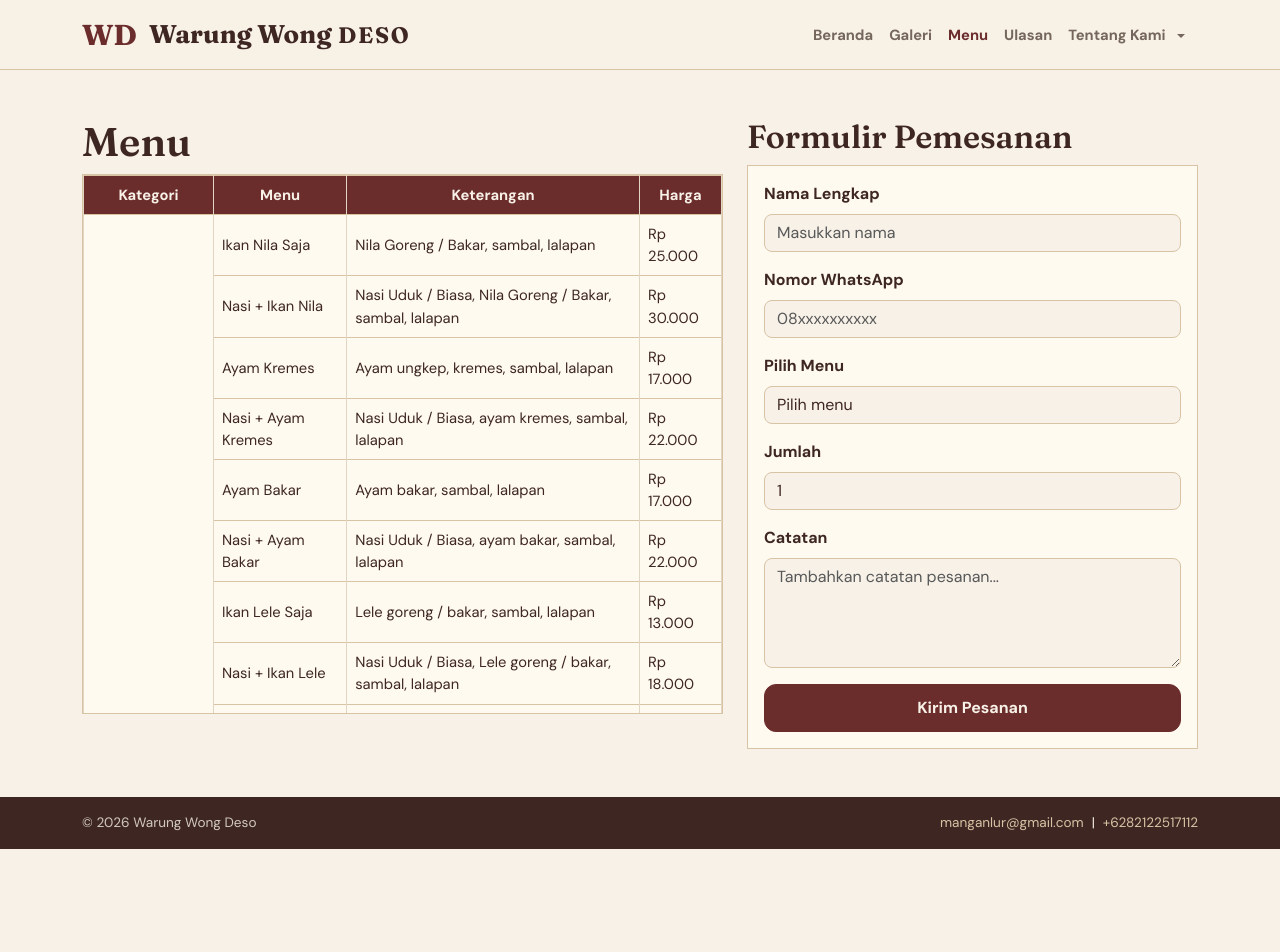
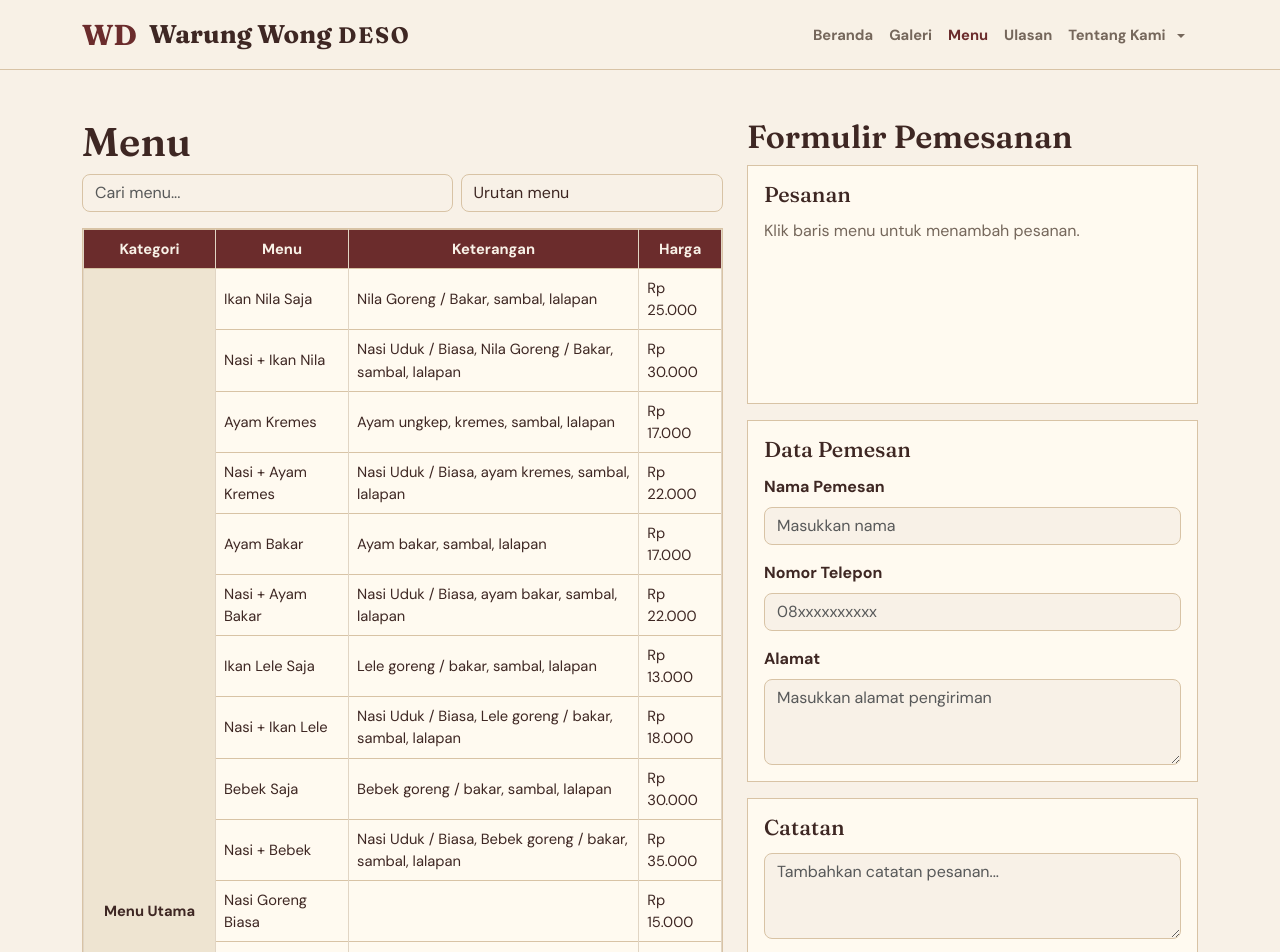
Before and after one commit to TesaMklw/Kelompok-6-FrontEnd, a React (Vite) app in the folder ProjectUAS/: page /menu in a window 1280 px wide. Shown: the top 952 px of the page. Before the commit the page ends 849 px from the top, so only its background shows below. Built offline with nearby package versions, Linux system fonts and the light colour scheme.

Commit message:
updating menu

```diff
--- a/ProjectUAS/src/halaman/Menu.jsx
+++ b/ProjectUAS/src/halaman/Menu.jsx
@@ -1,51 +1,206 @@
-import { useEffect, useState } from "react";
+import { useEffect, useMemo, useRef, useState } from "react";
 import {
 	Alert,
 	Button,
+	Card,
 	Col,
 	Container,
 	Form,
+	Modal,
 	Row,
 	Table,
 } from "react-bootstrap";
 import { cariMenu, formatRupiah, kelompokMenu } from "../data/menu";
 
-const awal = {
+const awalPelanggan = {
 	nama: "",
-	whatsapp: "",
-	menu: "",
-	jumlah: 1,
+	telepon: "",
+	alamat: "",
 	catatan: "",
 };
 
+const metodeBayar = [
+	{ nilai: "tunai", label: "Tunai" },
+	{ nilai: "transfer", label: "Transfer" },
+	{ nilai: "qris", label: "QRIS" },
+];
+
+const daftarMenu = kelompokMenu.flatMap((kelompok) =>
+	kelompok.item.map((item) => ({ ...item, kategori: kelompok.nama })),
+);
+
+function teksCari(item) {
+	return `${item.nama} ${item.keterangan} ${item.kategori}`.toLowerCase();
+}
+
 export default function Menu() {
-	const [formulir, setFormulir] = useState(awal);
-	const [pesan, setPesan] = useState("");
+	const [keranjang, setKeranjang] = useState([]);
+	const [pelanggan, setPelanggan] = useState(awalPelanggan);
+	const [cari, setCari] = useState("");
+	const [urutan, setUrutan] = useState("bawaan");
+	const [tampilKonfirmasi, setTampilKonfirmasi] = useState(false);
+	const [metode, setMetode] = useState("");
+	const [berhasil, setBerhasil] = useState(false);
+	const sudahBayar = useRef(false);
 
 	useEffect(() => {
 		document.title = "Warung Wong Deso - Menu";
 	}, []);
 
-	function ubah(event) {
+	const kata = cari.trim().toLowerCase();
+	const sedangMenyusun = urutan !== "bawaan" || kata.length > 0;
+
+	const tampilan = useMemo(() => {
+		const daftar = daftarMenu.map((item) => ({ ...item, cocok: false }));
+		if (urutan === "termurah") {
+			daftar.sort(
+				(a, b) => a.harga - b.harga || a.nama.localeCompare(b.nama, "id"),
+			);
+		}
+		if (urutan === "termahal") {
+			daftar.sort(
+				(a, b) => b.harga - a.harga || a.nama.localeCompare(b.nama, "id"),
+			);
+		}
+		if (!kata) return daftar;
+
+		const cocok = [];
+		const lain = [];
+		for (const item of daftar) {
+			if (teksCari(item).includes(kata)) cocok.push({ ...item, cocok: true });
+			else lain.push(item);
+		}
+		return [...cocok, ...lain];
+	}, [kata, urutan]);
+
+	const pesanan = keranjang
+		.map((item) => {
+			const menu = cariMenu(item.id);
+			if (!menu) return null;
+			return { ...menu, jumlah: item.jumlah };
+		})
+		.filter(Boolean);
+
+	const total = pesanan.reduce(
+		(jumlah, item) => jumlah + item.harga * item.jumlah,
+		0,
+	);
+
+	function ubahPelanggan(event) {
 		const { name, value } = event.target;
-		setFormulir((sekarang) => ({ ...sekarang, [name]: value }));
+		setPelanggan((sekarang) => ({ ...sekarang, [name]: value }));
 	}
 
-	function kirim(event) {
+	function tambah(id) {
+		setBerhasil(false);
+		setKeranjang((sekarang) => {
+			const ada = sekarang.find((item) => item.id === id);
+			if (!ada) return [...sekarang, { id, jumlah: 1 }];
+			return sekarang.map((item) =>
+				item.id === id ? { ...item, jumlah: item.jumlah + 1 } : item,
+			);
+		});
+	}
+
+	function ubahJumlah(id, delta) {
+		setKeranjang((sekarang) =>
+			sekarang.flatMap((item) => {
+				if (item.id !== id) return [item];
+				const jumlah = item.jumlah + delta;
+				return jumlah > 0 ? [{ ...item, jumlah }] : [];
+			}),
+		);
+	}
+
+	function bukaKonfirmasi(event) {
 		event.preventDefault();
-		const dipilih = cariMenu(formulir.menu);
-		if (!dipilih) return;
-		setPesan(
-			`Pesanan ${dipilih.nama} sebanyak ${formulir.jumlah} atas nama ${formulir.nama} sudah kami catat. Kami akan menghubungi ${formulir.whatsapp}.`,
+		if (pesanan.length === 0) return;
+		setMetode("");
+		setTampilKonfirmasi(true);
+	}
+
+	function bayar() {
+		if (!metode || pesanan.length === 0) return;
+		sudahBayar.current = true;
+		setBerhasil(true);
+		setTampilKonfirmasi(false);
+	}
+
+	function selesaiTutup() {
+		if (!sudahBayar.current) return;
+		sudahBayar.current = false;
+		setKeranjang([]);
+		setPelanggan(awalPelanggan);
+		setMetode("");
+	}
+
+	function tekanBaris(event, id) {
+		if (event.key === "Enter" || event.key === " ") {
+			event.preventDefault();
+			tambah(id);
+		}
+	}
+
+	function selPesan(item, isi, label) {
+		return (
+			<td
+				className="sel-pesan"
+				onClick={() => tambah(item.id)}
+				onKeyDown={label ? (event) => tekanBaris(event, item.id) : undefined}
+				tabIndex={label ? 0 : undefined}
+				role={label ? "button" : undefined}
+				aria-label={label}
+			>
+				{isi}
+			</td>
 		);
-		setFormulir(awal);
+	}
+
+	function barisMenu(item, kategori, rowSpan) {
+		return (
+			<tr
+				key={item.id}
+				className={item.cocok ? "baris-menu baris-cocok" : "baris-menu"}
+			>
+				{kategori != null && (
+					<th className="sel-kategori" scope="rowgroup" rowSpan={rowSpan}>
+						{kategori}
+					</th>
+				)}
+				{selPesan(item, item.nama, `Tambah ${item.nama}`)}
+				{selPesan(item, item.keterangan)}
+				{selPesan(item, formatRupiah(item.harga))}
+			</tr>
+		);
 	}
 
 	return (
 		<Container className="py-4 py-lg-5">
-			<Row className="g-4 align-items-start">
-				<Col lg={7}>
+			<Row className="g-4 menu-sejajar">
+				<Col lg={7} className="kolom-menu">
 					<h1 className="judul-bagian">Menu</h1>
+					<Row className="g-2 mb-3">
+						<Col md={7}>
+							<Form.Control
+								type="search"
+								value={cari}
+								onChange={(event) => setCari(event.target.value)}
+								placeholder="Cari menu..."
+								aria-label="Cari menu"
+							/>
+						</Col>
+						<Col md={5}>
+							<Form.Select
+								value={urutan}
+								onChange={(event) => setUrutan(event.target.value)}
+								aria-label="Urutkan menu"
+							>
+								<option value="bawaan">Urutan menu</option>
+								<option value="termurah">Harga termurah</option>
+								<option value="termahal">Harga termahal</option>
+							</Form.Select>
+						</Col>
+					</Row>
 					<div className="bungkus-tabel">
 						<Table bordered className="tabel-menu mb-0">
 							<thead>
@@ -57,28 +212,22 @@ export default function Menu() {
 								</tr>
 							</thead>
 							<tbody>
-								{kelompokMenu.map((kelompok) =>
-									kelompok.item.map((item, indeks) => (
-										<tr key={item.id}>
-											{indeks === 0 && (
-												<th
-													className="sel-kategori"
-													scope="rowgroup"
-													rowSpan={kelompok.item.length}
-												>
-													{kelompok.nama}
-												</th>
-											)}
-											<td>{item.nama}</td>
-											<td>{item.keterangan}</td>
-											<td>{formatRupiah(item.harga)}</td>
-										</tr>
-									)),
+								{sedangMenyusun
+									? tampilan.map((item) => barisMenu(item, item.kategori, 1))
+									: kelompokMenu.map((kelompok) =>
+											kelompok.item.map((item, indeks) =>
+												barisMenu(
+													item,
+													indeks === 0 ? kelompok.nama : null,
+													kelompok.item.length,
+												),
+											),
 										)}
 								<tr className="catatan-tabel">
 									<td colSpan={4}>
-										<strong>Info:</strong> Semua menu dibuat segar setiap hari.
-										Harga sudah termasuk pajak.
+										<strong>Info:</strong> Klik baris menu untuk menambah
+										pesanan. Semua menu dibuat segar setiap hari. Harga sudah
+										termasuk pajak.
 									</td>
 								</tr>
 							</tbody>
@@ -88,81 +237,192 @@ export default function Menu() {
 
 				<Col lg={5}>
 					<h2 className="judul-bagian">Formulir Pemesanan</h2>
-					{pesan && (
-						<Alert variant="success" onClose={() => setPesan("")} dismissible>
-							{pesan}
+					{berhasil && (
+						<Alert
+							variant="success"
+							onClose={() => setBerhasil(false)}
+							dismissible
+						>
+							Pesanan berhasil.
 						</Alert>
 					)}
-					<Form className="formulir-pesan" onSubmit={kirim}>
+					<Card className="kartu-pesanan mb-3">
+						<Card.Body>
+							<h3 className="judul-kartu">Pesanan</h3>
+							<div className="isi-pesanan">
+								{pesanan.length === 0 ? (
+									<p className="teks-kosong mb-0">
+										Klik baris menu untuk menambah pesanan.
+									</p>
+								) : (
+									<ul className="daftar-pesanan">
+										{pesanan.map((item) => (
+											<li key={item.id} className="baris-pesanan">
+												<div>
+													<strong>
+														{item.nama} x{item.jumlah}
+													</strong>
+													<div className="harga-pesanan">
+														{formatRupiah(item.harga * item.jumlah)}
+													</div>
+												</div>
+												<div className="pengatur-jumlah">
+													<Button
+														type="button"
+														variant="outline-primary"
+														size="sm"
+														onClick={() => ubahJumlah(item.id, -1)}
+														aria-label={`Kurangi ${item.nama}`}
+													>
+														−
+													</Button>
+													<Button
+														type="button"
+														variant="outline-primary"
+														size="sm"
+														onClick={() => ubahJumlah(item.id, 1)}
+														aria-label={`Tambah ${item.nama}`}
+													>
+														+
+													</Button>
+												</div>
+											</li>
+										))}
+									</ul>
+								)}
+							</div>
+						</Card.Body>
+					</Card>
+
+					<Form onSubmit={bukaKonfirmasi}>
+						<Card className="kartu-pesanan">
+							<Card.Body>
+								<h3 className="judul-kartu">Data Pemesan</h3>
 								<Form.Group className="mb-3" controlId="nama">
-							<Form.Label>Nama Lengkap</Form.Label>
+									<Form.Label>Nama Pemesan</Form.Label>
 									<Form.Control
 										name="nama"
-								value={formulir.nama}
-								onChange={ubah}
+										value={pelanggan.nama}
+										onChange={ubahPelanggan}
 										placeholder="Masukkan nama"
 										required
 									/>
 								</Form.Group>
-						<Form.Group className="mb-3" controlId="whatsapp">
-							<Form.Label>Nomor WhatsApp</Form.Label>
+								<Form.Group className="mb-3" controlId="telepon">
+									<Form.Label>Nomor Telepon</Form.Label>
 									<Form.Control
 										type="tel"
-								name="whatsapp"
-								value={formulir.whatsapp}
-								onChange={ubah}
+										name="telepon"
+										value={pelanggan.telepon}
+										onChange={ubahPelanggan}
 										placeholder="08xxxxxxxxxx"
 										required
 									/>
 								</Form.Group>
-						<Form.Group className="mb-3" controlId="pilih-menu">
-							<Form.Label>Pilih Menu</Form.Label>
-							<Form.Select
-								name="menu"
-								value={formulir.menu}
-								onChange={ubah}
-								required
-							>
-								<option value="">Pilih menu</option>
-								{kelompokMenu.map((kelompok) => (
-									<optgroup key={kelompok.nama} label={kelompok.nama}>
-										{kelompok.item.map((item) => (
-											<option key={item.id} value={item.id}>
-												{item.nama} - {formatRupiah(item.harga)}
-											</option>
-										))}
-									</optgroup>
-								))}
-							</Form.Select>
-						</Form.Group>
-						<Form.Group className="mb-3" controlId="jumlah">
-							<Form.Label>Jumlah</Form.Label>
+								<Form.Group className="mb-0" controlId="alamat">
+									<Form.Label>Alamat</Form.Label>
 									<Form.Control
-								type="number"
-								name="jumlah"
-								min="1"
-								value={formulir.jumlah}
-								onChange={ubah}
+										as="textarea"
+										rows={3}
+										name="alamat"
+										value={pelanggan.alamat}
+										onChange={ubahPelanggan}
+										placeholder="Masukkan alamat pengiriman"
 										required
 									/>
 								</Form.Group>
-						<Form.Group className="mb-3" controlId="catatan">
-							<Form.Label>Catatan</Form.Label>
+							</Card.Body>
+						</Card>
+						<Card className="kartu-pesanan mt-3">
+							<Card.Body>
+								<h3 className="judul-kartu">Catatan</h3>
+								<Form.Group className="mb-0" controlId="catatan">
+									<Form.Label className="visually-hidden">Catatan</Form.Label>
 									<Form.Control
 										as="textarea"
-								rows={4}
+										rows={3}
 										name="catatan"
-								value={formulir.catatan}
-								onChange={ubah}
+										value={pelanggan.catatan}
+										onChange={ubahPelanggan}
 										placeholder="Tambahkan catatan pesanan..."
 									/>
 								</Form.Group>
-						<Button type="submit" variant="primary" className="w-100">
-							Kirim Pesanan
+							</Card.Body>
+						</Card>
+						<Button
+							type="submit"
+							variant="primary"
+							className="w-100 btn-konfirmasi mt-3"
+							disabled={pesanan.length === 0}
+						>
+							Konfirmasi Pesanan
 						</Button>
 					</Form>
 				</Col>
 			</Row>
+
+			<Modal
+				show={tampilKonfirmasi}
+				onHide={() => setTampilKonfirmasi(false)}
+				onExited={selesaiTutup}
+				centered
+			>
+				<Modal.Header closeButton>
+					<Modal.Title>Konfirmasi Pesanan</Modal.Title>
+				</Modal.Header>
+				<Modal.Body>
+					<p className="mb-1">
+						<strong>{pelanggan.nama}</strong>
+					</p>
+					<p className="mb-1">{pelanggan.telepon}</p>
+					<p className={pelanggan.catatan ? "mb-1" : "mb-3"}>
+						{pelanggan.alamat}
+					</p>
+					{pelanggan.catatan && (
+						<p className="mb-3">
+							<strong>Catatan:</strong> {pelanggan.catatan}
+						</p>
+					)}
+					<ul className="daftar-pesanan">
+						{pesanan.map((item) => (
+							<li key={item.id} className="baris-pesanan">
+								<span>
+									{item.nama} x{item.jumlah}
+								</span>
+								<span>{formatRupiah(item.harga * item.jumlah)}</span>
+							</li>
+						))}
+					</ul>
+					<p className="total-pesanan">
+						Total <strong>{formatRupiah(total)}</strong>
+					</p>
+					<Form.Group controlId="metode-bayar">
+						<Form.Label>Metode Pembayaran</Form.Label>
+						<Form.Select
+							value={metode}
+							onChange={(event) => setMetode(event.target.value)}
+						>
+							<option value="">Pilih metode pembayaran</option>
+							{metodeBayar.map((item) => (
+								<option key={item.nilai} value={item.nilai}>
+									{item.label}
+								</option>
+							))}
+						</Form.Select>
+					</Form.Group>
+				</Modal.Body>
+				<Modal.Footer>
+					<Button
+						type="button"
+						variant="primary"
+						className="w-100 btn-konfirmasi"
+						onClick={bayar}
+						disabled={!metode}
+					>
+						Bayar
+					</Button>
+				</Modal.Footer>
+			</Modal>
 		</Container>
 	);
 }
--- a/ProjectUAS/src/index.css
+++ b/ProjectUAS/src/index.css
@@ -146,7 +146,7 @@ a {
 	background: var(--warna-kertas);
 	border: 1px solid var(--warna-garis);
 	border-radius: 12px;
-	box-shadow: 0 12px 30px rgba(62, 39, 35, 0.12);
+	box-shadow: none;
 }
 
 .dropdown-item {
@@ -228,6 +228,18 @@ a {
 	color: var(--warna-redup);
 }
 
+.btn {
+	--bs-btn-box-shadow: none;
+	--bs-btn-focus-box-shadow: none;
+}
+
+.btn:hover,
+.btn:focus,
+.btn:active,
+.btn:focus-visible {
+	box-shadow: none;
+}
+
 .btn-primary {
 	--bs-btn-bg: var(--warna-merah);
 	--bs-btn-border-color: var(--warna-merah);
@@ -241,6 +253,21 @@ a {
 	font-weight: 700;
 	border-radius: 12px;
 	padding: 0.7rem 1.3rem;
+}
+
+.btn-konfirmasi,
+.btn-konfirmasi:disabled {
+	background-color: var(--warna-merah);
+	border-color: var(--warna-merah);
+	color: var(--warna-krem);
+}
+
+.btn-konfirmasi:hover,
+.btn-konfirmasi:focus,
+.btn-konfirmasi:active {
+	background-color: #542222;
+	border-color: #542222;
+	color: var(--warna-krem);
 }
 
 .galeri-grid {
@@ -302,6 +329,20 @@ a {
 	border: 1px solid var(--warna-garis);
 }
 
+@media (min-width: 992px) {
+	.kolom-menu {
+		display: flex;
+		flex-direction: column;
+		min-height: 0;
+	}
+
+	.kolom-menu .bungkus-tabel {
+		flex: 1 1 0;
+		min-height: 0;
+		max-height: none;
+	}
+}
+
 .tabel-menu {
 	--bs-table-bg: transparent;
 	--bs-table-color: var(--warna-tinta);
@@ -323,10 +364,11 @@ a {
 	vertical-align: middle;
 }
 
-.sel-kategori {
-	background: #eee4d1;
+.tabel-menu .sel-kategori {
+	background-color: #eee4d1;
 	text-align: center;
 	white-space: nowrap;
+	cursor: default;
 }
 
 .catatan-tabel td {
@@ -334,10 +376,70 @@ a {
 	color: var(--warna-krem);
 }
 
+.sel-pesan {
+	cursor: pointer;
+}
+
+.baris-menu:hover .sel-pesan,
+.baris-menu:focus-within .sel-pesan {
+	background: #f3eadc;
+}
+
+.baris-cocok .sel-pesan,
+.baris-cocok:hover .sel-pesan,
+.baris-cocok:focus-within .sel-pesan {
+	background: #c9b28f;
+	color: var(--warna-tinta);
+}
+
+.judul-kartu {
+	font-family: var(--font-judul);
+	font-size: 1.35rem;
+	margin-bottom: 12px;
+}
+
+.teks-kosong,
+.harga-pesanan {
+	color: var(--warna-redup);
+}
+
+.isi-pesanan {
+	height: 168px;
+	overflow-y: auto;
+}
+
+.daftar-pesanan {
+	list-style: none;
+	margin: 0;
+	padding: 0;
+}
+
+.baris-pesanan {
+	display: flex;
+	align-items: center;
+	justify-content: space-between;
+	gap: 12px;
+	padding: 8px 0;
+	border-bottom: 1px solid var(--warna-garis);
+}
+
+.pengatur-jumlah {
+	display: flex;
+	gap: 8px;
+}
+
+.total-pesanan {
+	display: flex;
+	justify-content: space-between;
+	margin: 14px 0;
+	font-size: 1.05rem;
+}
+
 .formulir-pesan,
 .kotak-lokasi,
 .kartu-stat,
-.kartu-kontak {
+.kartu-kontak,
+.kartu-pesanan {
 	background: var(--warna-kertas);
 	border: 1px solid var(--warna-garis);
 	border-radius: 0;
@@ -359,11 +461,13 @@ a {
 	border-radius: 8px;
 }
 
+.form-control:hover,
+.form-select:hover,
 .form-control:focus,
 .form-select:focus {
-	background: var(--warna-krem);
+	background: #efe4d4;
 	border-color: var(--warna-merah);
-	box-shadow: 0 0 0 0.2rem rgba(107, 44, 44, 0.12);
+	box-shadow: none;
 	color: var(--warna-tinta);
 }
 
@@ -414,8 +518,7 @@ a {
 
 .kartu-stat:hover,
 .kartu-kontak:hover {
-	transform: translateY(-4px);
-	box-shadow: 0 12px 28px rgba(62, 39, 35, 0.08);
+	background: #f3eadc;
 }
 
 .halaman-ulasan {
```
Lines whose indentation alone changed are shown as unchanged.
